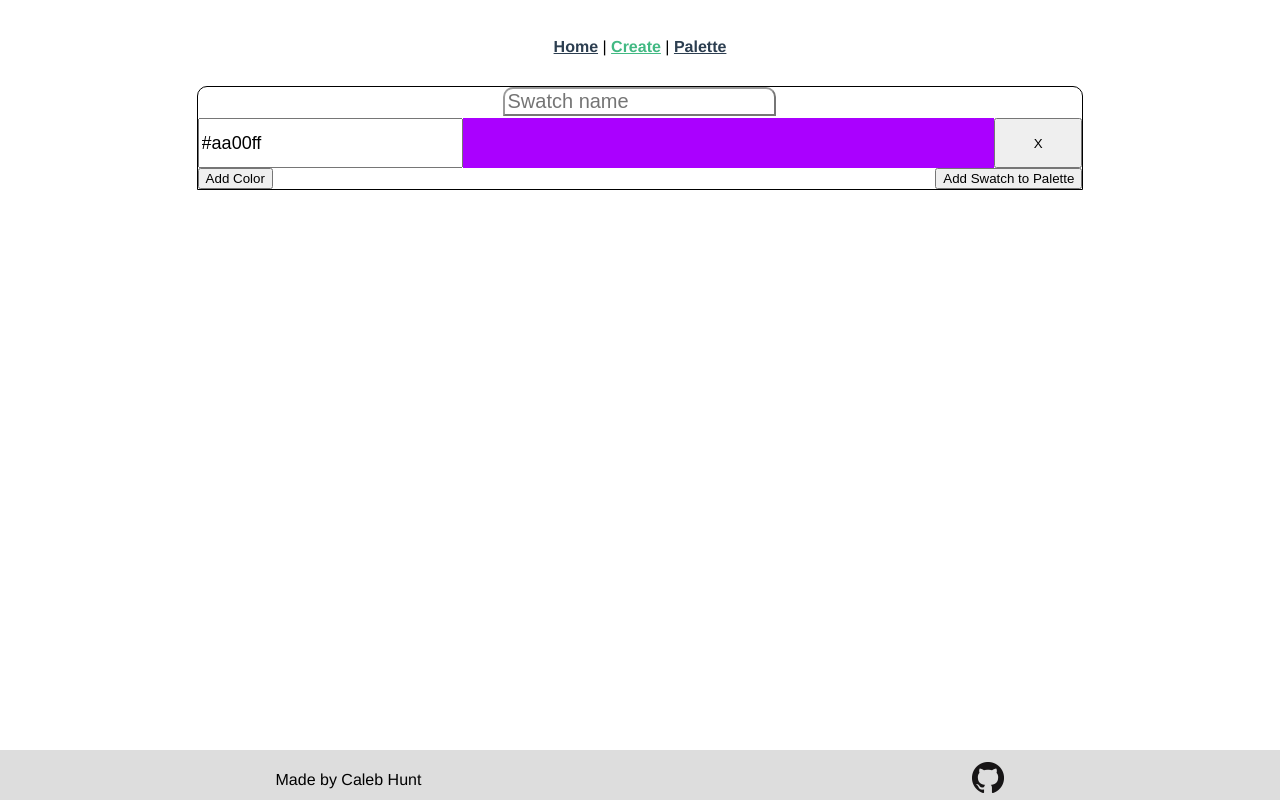
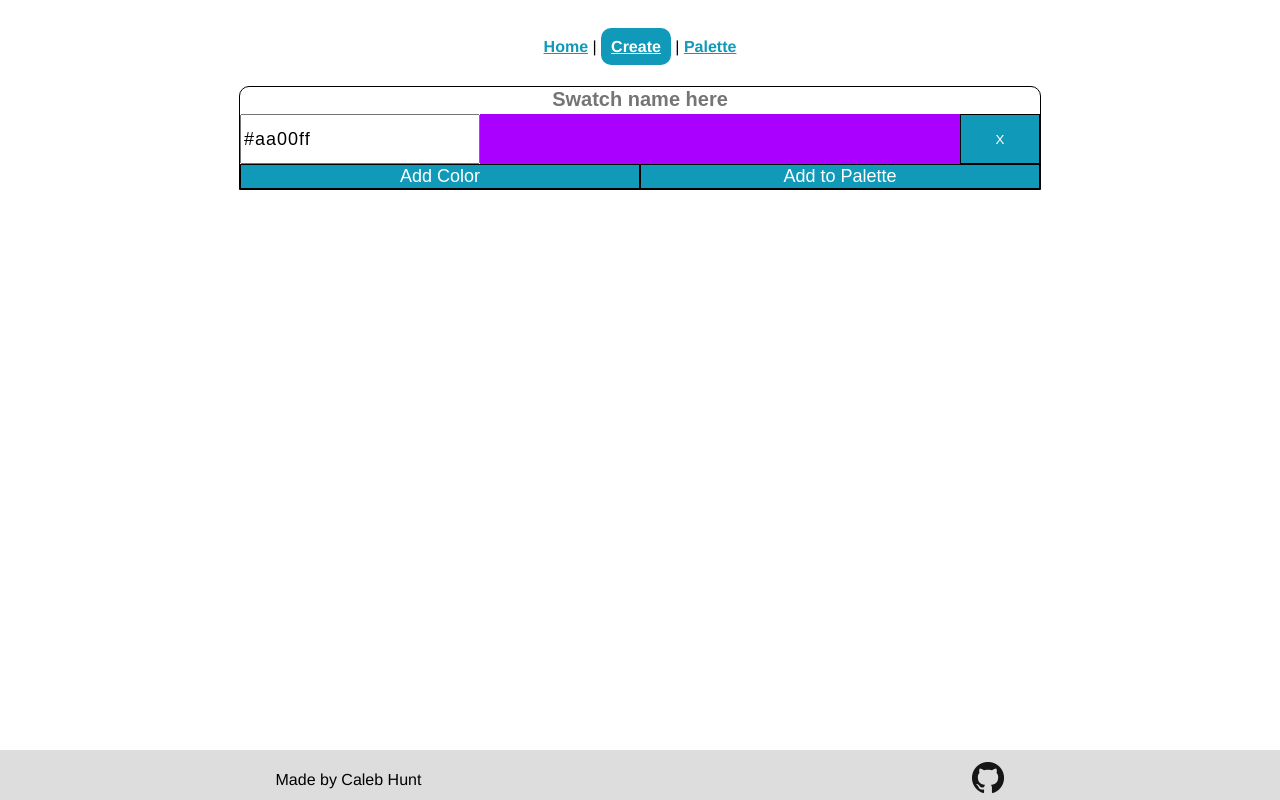
Before and after one commit to CalebJohnHunt/vue-creative, a Vue app: page /create in a window 1280 px wide. Built offline with nearby package versions, Linux system fonts and the light colour scheme.

Commit message:
Style changes. Buttons are unique and consistent, titles too

```diff
--- a/src/App.vue
+++ b/src/App.vue
@@ -37,10 +37,19 @@ export default {
 
 #nav a {
   font-weight: bold;
-  color: #2c3e50;
+  /* color: #2c3e50; */
+  color: #1099b9;
 }
 
 #nav a.router-link-exact-active {
-  color: #42b983;
+  padding: 10px;
+  border-radius: 10px;
+  background-color: #1099b9;
+  color: white;
+}
+
+button {
+  color: white;
+  background-color: #1099b9;
 }
 </style>
--- a/src/components/CreateSwatches.vue
+++ b/src/components/CreateSwatches.vue
@@ -1,14 +1,14 @@
 <template>
-    <div class='content'>
-        <input type='text' placeholder='Swatch name' :class='badName ? "badName" : "normalName"' id='inputName' v-model='name' />
+    <div :class='badName ? "badName content" : "content"'>
+        <input type='text' placeholder='Swatch name here' :class='badName ? "badName" : "normalName"' id='inputName' v-model='name' />
         <div class='color-row' v-for='color in this.colors' :key='color.id'>
-            <input class='color-name' type='text' v-model='color.color' :class='color.badName ? "badName" : "normalName"' />
+            <input class='color-name' type='text' v-model='color.color' :class='color.badName ? "badName" : "normalName"' placeholder='#1099b9' />
             <div class='color' :style='{"background-color": color.color}'></div>
-            <button @click='removeColor(color)'>X</button>
+            <button class='removeButton' @click='removeColor(color)'>X</button>
         </div>
         <div class='button-container'>
-            <button @click='addColor'>Add Color</button>
-            <button @click='addSwatch'>Add Swatch to Palette</button>
+            <button id='addButton' @click='addColor'>Add Color</button>
+            <button @click='addSwatch'>Add to Palette</button>
         </div>
     </div>
 </template>
@@ -83,6 +83,7 @@ export default {
     flex-direction: column;
     align-items: center;
     width: 70%;
+    max-width: 800px;
 
     margin: auto;
 
@@ -93,17 +94,18 @@ export default {
 }
 
 #inputName {
+    border: none;
     margin-bottom: 2px;
-    /* height: 30px; */
+    text-align: center;
+    font-weight: bold;
     font-size: 20px;
-    max-width: 85%;
-    border-top: none;
-    border-left: none;
-    border-width: 2px;
-    border-style: inset;
-    border-color: -internal-light-dark(rgb(118, 118, 118), rgb(133, 133, 133));
+    width: 95%;
     border-top-left-radius: 10px;
     border-top-right-radius: 10px;
+}
+
+#inputName:focus {
+    outline: none;
 }
 
 .color-row {
@@ -116,7 +118,10 @@ export default {
 
 .color-name {
     /* border: none; */
+    word-wrap: break-word;
     font-size: 18px;
+    color: black;
+    letter-spacing: 1px;
 }
 
 .color {
@@ -124,20 +129,35 @@ export default {
     width: 100%;
 }
 
+.removeButton {
+    max-width: 100%;
+}
 
 .button-container {
     width: 100%;
     display: flex;
     flex-direction: row;
     justify-content: space-between;
+    font-size: 0;
+    background-color: black;
 }
 
+.button-container button {
+    width: 50%;
+    font-size: 18px;
+    /* margin: 0; */
+    /* border: 0; */
+    /* padding: 0; */
+}
 
 .badName {
     background-color: lightcoral;
 }
 
-.normalName {
+button {
+    background-color: #1099b9;
+    color: white;
+    border: 1px solid black;
+}
 
-}
 </style>
--- a/src/components/Swatches.vue
+++ b/src/components/Swatches.vue
@@ -2,11 +2,11 @@
     <div class='content'>
         <div class='swatch-wrapper' v-for='swatch in this.$root.$data.swatches' :key='swatch.id'>
             <div class='name'> {{ swatch.name }} </div>
-            <div class='swatch' v-for='c in swatch.colors' :key='c' :style='{"background-color": c}'>
-                <div class='swatch-color'>{{ c }}</div>
-            </div>
+                <div class='swatch' v-for='c in swatch.colors' :key='c' :style='{"background-color": c}'>
+                    <div class='swatch-color'>{{ c }}</div>
+                </div>
             <div class='added-button'>
-                <button v-if='!swatch.added' @click='addSwatch(swatch)'>{{ swatch.added ? "Remove" : "Add" }}</button>
+                <button v-if='!swatch.added' @click='addSwatch(swatch)'>Add to Palette</button>
                 <div v-else>Added!</div>
             </div>
         </div>
@@ -36,9 +36,12 @@ export default {
 
 <style scoped>
 .content {
+    max-width: 800px;
+    margin: auto;
     display: flex;
     flex-wrap: wrap;
     justify-content: space-around;
+    align-items: center;
 }
 
 .swatch-wrapper {
@@ -48,20 +51,25 @@ export default {
     /* width: 40%; */
     max-width: 400px;
 
-    margin: 5px 10px;
+    margin: 10px 10px;
+    /* border: 1px solid #1099b9; */
     border: 1px solid black;
     border-top-left-radius: 10px;
     border-top-right-radius: 10px;
+
+    /* background-color: #1099b9; */
 }
 
 .name {
     font-weight: bold;
     font-size: 20px;
+    /* background-color: #1099b9; */
 }
 
 .swatch {
-    color: white;
+    color: #fff;
     text-shadow: -1px -1px 0 #000, 1px -1px 0 #000, -1px 1px 0 #000, 1px 1px 0 #000;
+    letter-spacing: 1px;
     min-height: 30px;
     display: flex;
     align-items: center;
@@ -72,12 +80,17 @@ export default {
     display: flex;
     flex-direction: column;
     align-items: center;
+    justify-content: center;
+    /* color: #ddd; */
+    height: 20px;
 }
 
 .added-button button {
     width: 100%;
-    /* background-color: #; */
+    background-color: #1099b9;
     border: 1px solid black;
-    border-top: 2px solid black;
+    /* border-top: 2px solid black; */
+    font-size: 16px;
+    color: white;
 }
 </style>
--- a/src/views/Home.vue
+++ b/src/views/Home.vue
@@ -1,6 +1,6 @@
 <template>
   <div class="home">
-    <Swatches :swatches='this.$root.$data.swatches' />
+      <Swatches :swatches='this.$root.$data.swatches' />
   </div>
 </template>
 
@@ -15,3 +15,6 @@ export default {
   },
 }
 </script>
+
+<style scoped>
+</style>
--- a/src/views/Palette.vue
+++ b/src/views/Palette.vue
@@ -1,11 +1,16 @@
 <template>
     <div class='palette'>
+        <button class='toggle-codes' @click='toggleCodes()'>Turn {{ this.showCodes ? "off" : "on" }} codes</button>
         <div class='swatch' v-for='swatch in this.$root.$data.palette' :key='swatch.id'>
             <div class='name'>
                 <h1>{{ swatch.name }}</h1>
             </div>
             <div class='color-wrapper'>
-                <div class='color' v-for='color in swatch.colors' :key='color' :style='{"background-color": color, width: 100/swatch.colors.length + "%"}'></div>
+                <div class='color-code-wrapper' v-for='color in swatch.colors' :key='color' :style='{"background-color": color, width: 100/swatch.colors.length + "%"}'>
+                    <!-- <div class='color' :style='{"background-color": color}'></div> -->
+                    <div class='color-code'>{{ showCodes ? color : ""}}</div>
+                    <!-- <div class='color-code'></div> -->
+                </div>
             </div>
             <button class='removeButton' @click='removeSwatch(swatch)'>X</button>
         </div>
@@ -15,11 +20,17 @@
 <script>
 export default {
     name: 'Palette',
+    data: () => { return {
+        showCodes: false,
+    }},
     methods: {
         removeSwatch(swatch) {
             let index = this.$root.$data.palette.findIndex(el => el.id == swatch.id);
             if (swatch.added) swatch.added = false;
             this.$root.$data.palette.splice(index, 1);
+        },
+        toggleCodes() {
+            this.showCodes = !this.showCodes;
         }
     }
 }
@@ -30,7 +41,7 @@ export default {
     display: grid;
     margin: 10px 0;
     /* border: 1px solid black; */
-    grid-template-columns: 10% 80% 10%;
+    grid-template-columns: 20% 70% 10%;
     grid-template-areas: "name colors button";
 }
 
@@ -41,7 +52,8 @@ export default {
 }
 
 h1 {
-    font-size: 15px;
+    font-weight: bold;
+    font-size: 20px;
 }
 
 .color-wrapper {
@@ -51,10 +63,34 @@ h1 {
     width: 100%;
 }
 
+.color-code-wrapper {
+    width: 100%;
+    min-height: 60px;
+    display: flex;
+    flex-direction: column;
+}
+
+.color-code {
+    color: white;
+    text-shadow: -1px -1px 0 #000, 1px -1px 0 #000, -1px 1px 0 #000, 1px 1px 0 #000;
+    font-size: 14px;
+    letter-spacing: 1px;
+    word-wrap: break-word;
+}
+
 .color {
+    width: 100%;
+    height: 100%;
+}
+
+.toggle-codes {
+    border: 1px solid black;
+    min-height: 25px;
+    font-size: 15px;
 }
 
 .removeButton {
+    border: 1px solid black;
     grid-area: button;
 }
 </style>
```
